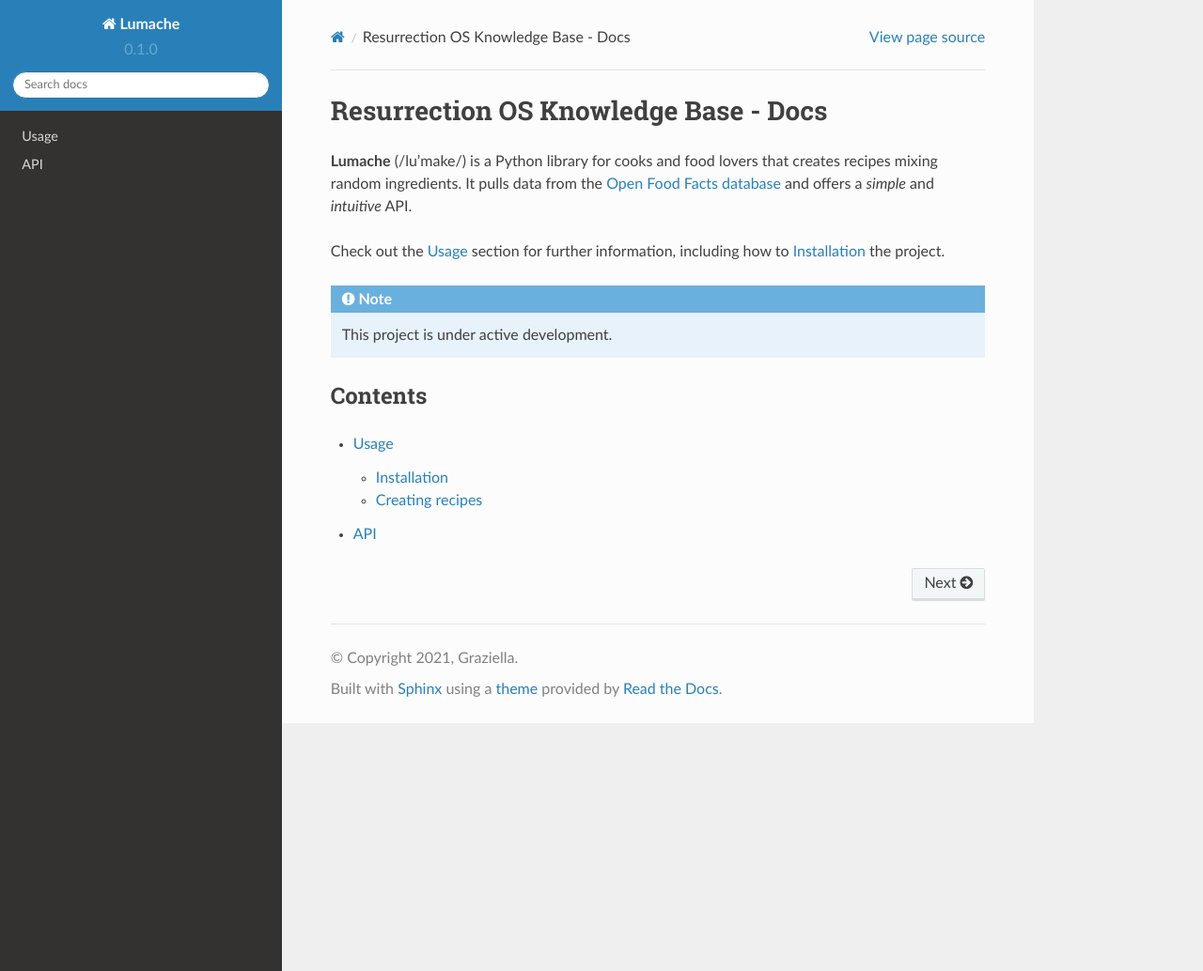
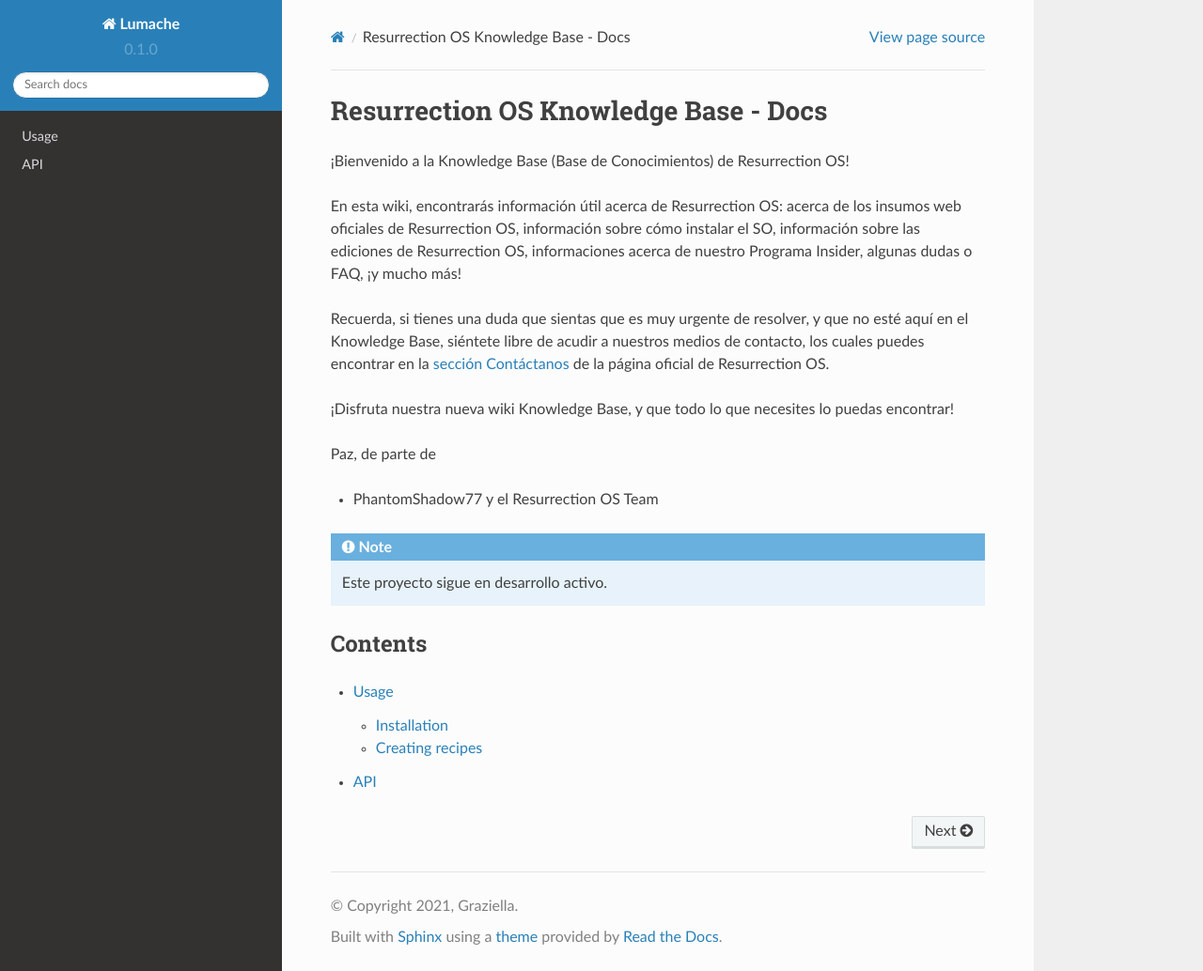
Before and after one commit to ps77-2023-ofc/docs-resurrectionos, a Sphinx documentation site: the page built from docs/source/index.rst, in a window 1280 px wide and 1034 px high. Shown: the whole window at 94% size. Built offline with Sphinx 7.4.7 and the Read the Docs theme 2.0.0, drawn with Linux system fonts in a browser that asks for light colours.

Commit message:
Actualizar index.rst
Traducción y migración de contenido a mostrar en la wiki.

```diff
--- a/docs/source/index.rst
+++ b/docs/source/index.rst
@@ -1,17 +1,21 @@
 Resurrection OS Knowledge Base - Docs
 =======================================
 
-**Lumache** (/lu'make/) is a Python library for cooks and food lovers
-that creates recipes mixing random ingredients.
-It pulls data from the `Open Food Facts database <https://world.openfoodfacts.org/>`_
-and offers a *simple* and *intuitive* API.
+¡Bienvenido a la Knowledge Base (Base de Conocimientos) de Resurrection OS!
 
-Check out the :doc:`usage` section for further information, including
-how to :ref:`installation` the project.
+En esta wiki, encontrarás información útil acerca de Resurrection OS: acerca de los insumos web oficiales de Resurrection OS, información sobre cómo instalar el SO, información sobre las ediciones de Resurrection OS, informaciones acerca de nuestro Programa Insider, algunas dudas o FAQ, ¡y mucho más!
+
+Recuerda, si tienes una duda que sientas que es muy urgente de resolver, y que no esté aquí en el Knowledge Base, siéntete libre de acudir a nuestros medios de contacto, los cuales puedes encontrar en la `sección Contáctanos <https://resurrection-os.jimdosite.com/contactanos/>`_ de la página oficial de Resurrection OS.
+
+¡Disfruta nuestra nueva wiki Knowledge Base, y que todo lo que necesites lo puedas encontrar!
+
+Paz, de parte de
+
+- PhantomShadow77 y el Resurrection OS Team
 
 .. note::
 
-   This project is under active development.
+  Este proyecto sigue en desarrollo activo.
 
 Contents
 --------
```
